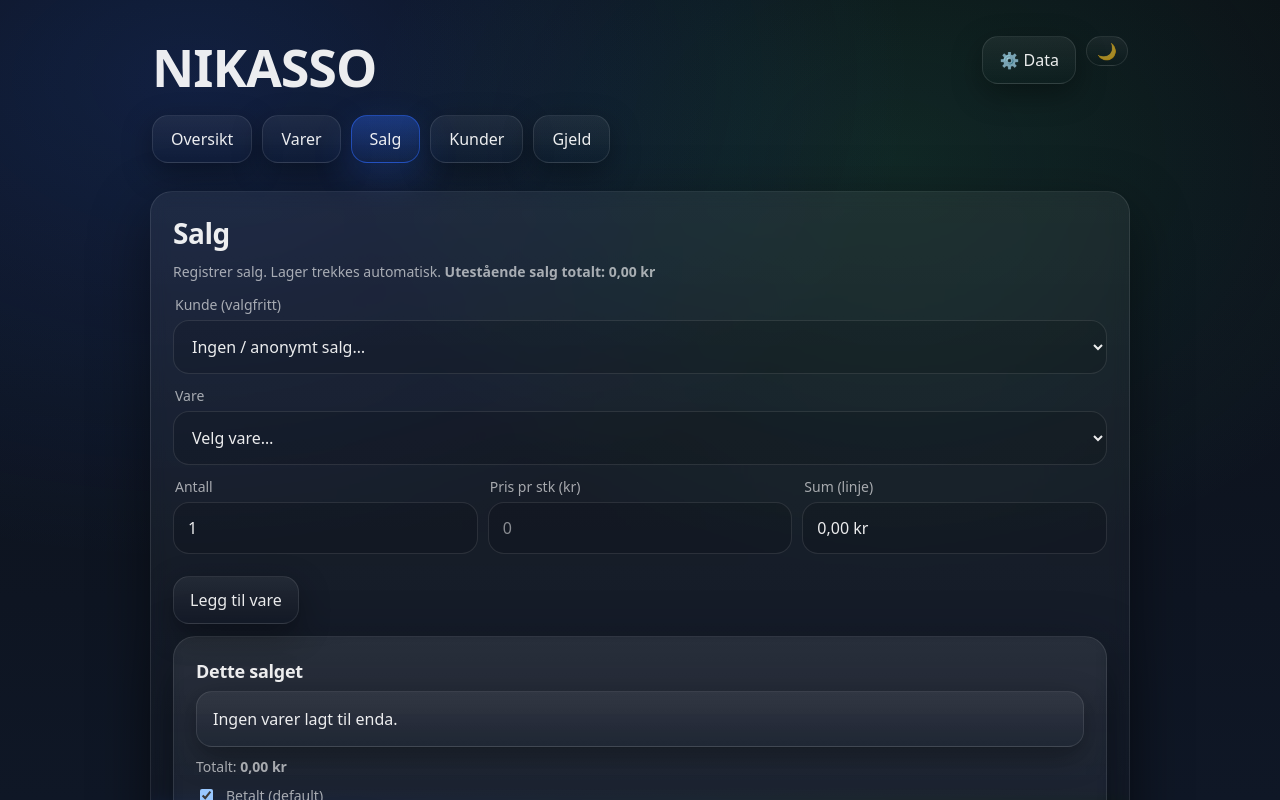
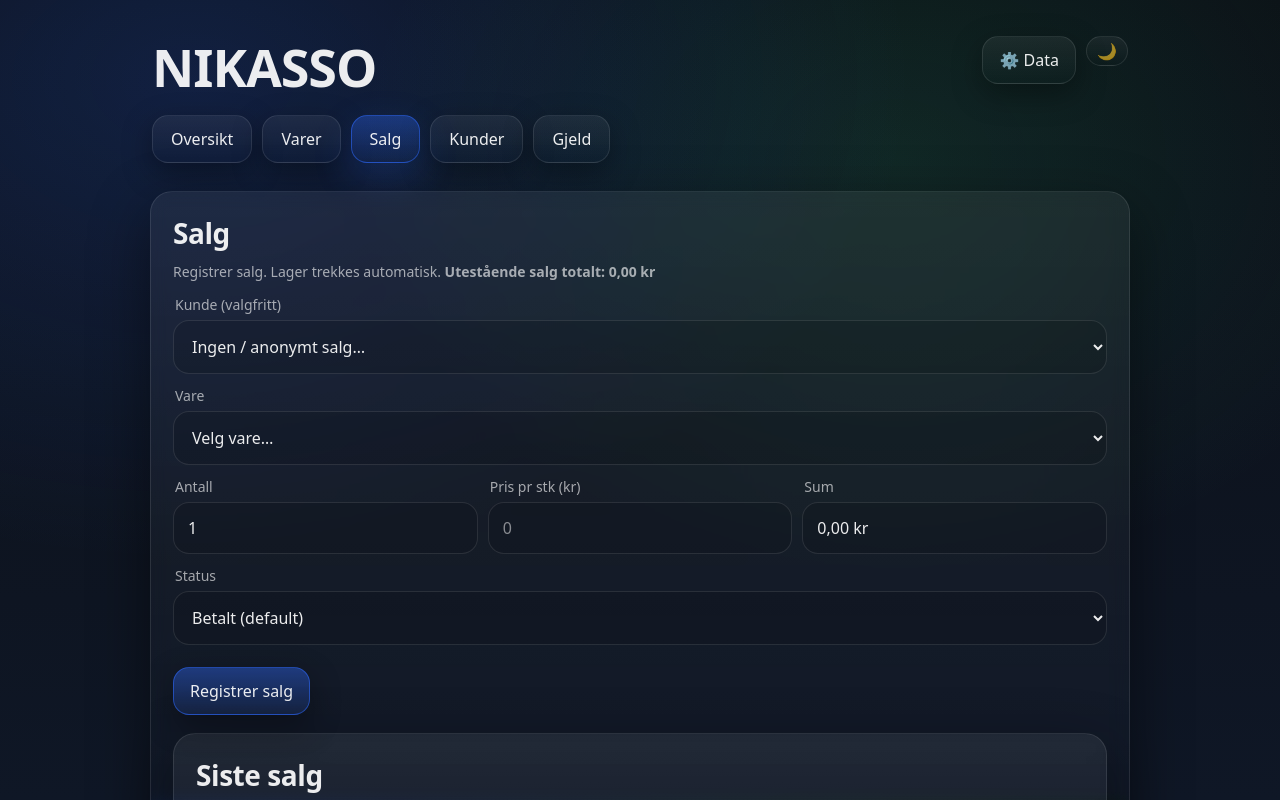
Before and after one commit to nikolaihoffmann-svg/Nikasso-, a React (Vite) app: page / in a window 1280 px wide. Both pictures are taken after a click on the button "Salg". Shown: the top 800 px of the page. Built offline with nearby package versions, Linux system fonts and the light colour scheme.

Commit message:
Update Salg.tsx

```diff
--- a/src/pages/Salg.tsx
+++ b/src/pages/Salg.tsx
@@ -12,11 +12,13 @@ import {
   saleRemaining,
   setItems,
   setSalePaid,
+  uid,
   useCustomers,
   useItems,
   useSales,
   Vare,
   Sale,
+  SaleLine,
 } from "../app/storage";
 
 function toNum(v: string) {
@@ -89,44 +91,30 @@ function ChoiceModal(props: {
   );
 }
 
-type DraftLine = {
-  itemId: string;
-  itemName: string;
-  qty: number;
-  unitPrice: number;
-  unitCostAtSale: number;
-};
-
 export function Salg() {
   const { items } = useItems();
   const { customers } = useCustomers();
   const { sales, removeSale } = useSales();
 
-  // Draft inputs
-  const [customerId, setCustomerId] = useState<string>("");
   const [itemId, setItemId] = useState<string>("");
   const [qty, setQty] = useState<string>("1");
+  const [customerId, setCustomerId] = useState<string>("");
   const [unitPrice, setUnitPrice] = useState<string>("");
 
-  // Draft cart
-  const [draftLines, setDraftLines] = useState<DraftLine[]>([]);
-  const [paidDefault, setPaidDefault] = useState(true);
+  const [paidDefault, setPaidDefault] = useState<boolean>(true);
 
   const [lowPopup, setLowPopup] = useState<{ item: Vare; newStock: number } | null>(null);
 
-  // betaling modal
   const [paySale, setPaySale] = useState<Sale | null>(null);
   const [payAmount, setPayAmount] = useState("0");
-  const [payDate, setPayDate] = useState<string>(new Date().toISOString().slice(0, 10)); // yyyy-mm-dd
+  const [payDate, setPayDate] = useState<string>(new Date().toISOString().slice(0, 10));
   const [payNote, setPayNote] = useState("");
 
-  // slett modal med 2 valg
   const [delSale, setDelSale] = useState<Sale | null>(null);
 
   const selectedItem = useMemo(() => items.find((i) => i.id === itemId) ?? null, [items, itemId]);
   const selectedCustomer = useMemo(() => customers.find((c) => c.id === customerId) ?? null, [customers, customerId]);
 
-  // forhåndsvalg kunde fra Kunder-siden
   useEffect(() => {
     const draft = getSaleDraftCustomer();
     if (draft) {
@@ -135,28 +123,23 @@ export function Salg() {
     }
   }, []);
 
-  // autopopulate pris ved valg av vare (kun hvis feltet er tomt)
   useEffect(() => {
     if (!selectedItem) return;
     if (unitPrice.trim() === "") setUnitPrice(String(selectedItem.price ?? 0));
     // eslint-disable-next-line react-hooks/exhaustive-deps
   }, [selectedItem]);
 
-  const lineTotal = useMemo(() => {
+  const total = useMemo(() => {
     const q = Math.trunc(toNum(qty));
     const p = toNum(unitPrice || (selectedItem?.price ? String(selectedItem.price) : "0"));
     return round2(q * p);
   }, [qty, unitPrice, selectedItem]);
 
-  const draftTotal = useMemo(() => {
-    return round2(draftLines.reduce((a, l) => a + l.qty * l.unitPrice, 0));
-  }, [draftLines]);
-
   const outstandingTotal = useMemo(() => {
     return round2(sales.reduce((a, s) => a + Math.max(0, saleRemaining(s)), 0));
   }, [sales]);
 
-  function addLineToDraft() {
+  function doSale() {
     if (!selectedItem) return alert("Velg en vare først.");
 
     const q = Math.trunc(toNum(qty));
@@ -164,75 +147,36 @@ export function Salg() {
 
     const p = toNum(unitPrice || String(selectedItem.price ?? 0));
 
-    setDraftLines((prev) => [
-      ...prev,
-      {
-        itemId: selectedItem.id,
-        itemName: selectedItem.name,
-        qty: q,
-        unitPrice: round2(p),
-        unitCostAtSale: round2(Number(selectedItem.cost ?? 0)),
-      },
-    ]);
+    const itemsNow = getItems();
+    const idx = itemsNow.findIndex((x) => x.id === selectedItem.id);
+    if (idx < 0) return alert("Fant ikke varen i lageret.");
+
+    const newStock = (itemsNow[idx].stock ?? 0) - q;
+    itemsNow[idx] = { ...itemsNow[idx], stock: newStock, updatedAt: new Date().toISOString() };
+    setItems(itemsNow);
+
+    const line: SaleLine = {
+      id: uid("line"),
+      itemId: selectedItem.id,
+      itemName: selectedItem.name,
+      qty: q,
+      unitPrice: round2(p),
+      unitCostAtSale: Number.isFinite(Number(selectedItem.cost)) ? Number(selectedItem.cost) : undefined,
+    };
+
+    addSale({
+      customerId: selectedCustomer?.id,
+      customerName: selectedCustomer?.name,
+      lines: [line],
+      paid: paidDefault, // ✅ default true
+    });
+
+    const min = itemsNow[idx].minStock ?? 0;
+    if (min > 0 && newStock <= min) setLowPopup({ item: itemsNow[idx], newStock });
 
     setQty("1");
     setUnitPrice("");
     setItemId("");
-  }
-
-  function removeDraftLine(index: number) {
-    setDraftLines((prev) => prev.filter((_, i) => i !== index));
-  }
-
-  function doSale() {
-    if (draftLines.length === 0) return alert("Legg til minst én vare i salget først.");
-
-    // trekk lager for alle lines
-    const itemsNow = getItems();
-    const byId = new Map(itemsNow.map((x) => [x.id, x]));
-    const now = new Date().toISOString();
-
-    // først valider
-    for (const l of draftLines) {
-      const it = byId.get(l.itemId);
-      if (!it) return alert(`Fant ikke varen i lageret: ${l.itemName}`);
-      const newStock = (it.stock ?? 0) - l.qty;
-      // tillat negativt hvis du vil – men dette er en fin sikkerhet:
-      // if (newStock < 0) return alert(`Ikke nok på lager for ${it.name}.`);
-      byId.set(l.itemId, { ...it, stock: newStock, updatedAt: now });
-    }
-
-    // lagre lager
-    setItems(Array.from(byId.values()));
-
-    // lagre salg
-    addSale({
-      customerId: selectedCustomer?.id,
-      customerName: selectedCustomer?.name,
-      lines: draftLines.map((l) => ({
-        itemId: l.itemId,
-        itemName: l.itemName,
-        qty: l.qty,
-        unitPrice: l.unitPrice,
-        unitCostAtSale: l.unitCostAtSale,
-      })),
-      paid: paidDefault, // default betalt ✅
-    });
-
-    // low stock popup: sjekk alle berørte varer
-    for (const l of draftLines) {
-      const it = byId.get(l.itemId);
-      if (!it) continue;
-      const min = it.minStock ?? 0;
-      if (min > 0 && (it.stock ?? 0) <= min) {
-        setLowPopup({ item: it, newStock: it.stock ?? 0 });
-        break;
-      }
-    }
-
-    // reset draft
-    setDraftLines([]);
-    setPaidDefault(true);
   }
 
   function openPayment(s: Sale) {
@@ -260,12 +204,6 @@ export function Salg() {
     if (!delSale) return;
     removeSale(delSale.id, restoreStock);
     setDelSale(null);
-  }
-
-  function renderSaleTitle(s: Sale) {
-    if (!s.lines || s.lines.length === 0) return "Salg";
-    if (s.lines.length === 1) return s.lines[0].itemName;
-    return `${s.lines[0].itemName} + ${s.lines.length - 1} til`;
   }
 
   return (
@@ -319,62 +257,23 @@ export function Salg() {
             />
           </div>
           <div>
-            <label className="label">Sum (linje)</label>
-            <input className="input" value={fmtKr(lineTotal)} readOnly />
+            <label className="label">Sum</label>
+            <input className="input" value={fmtKr(total)} readOnly />
           </div>
         </div>
 
-        <div className="btnRow">
-          <button className="btn" type="button" onClick={addLineToDraft}>
-            Legg til vare
-          </button>
+        <div>
+          <label className="label">Status</label>
+          <select className="input" value={paidDefault ? "paid" : "unpaid"} onChange={(e) => setPaidDefault(e.target.value === "paid")}>
+            <option value="paid">Betalt (default)</option>
+            <option value="unpaid">Ikke betalt</option>
+          </select>
         </div>
 
-        {/* Draft cart */}
-        <div className="card" style={{ marginTop: 0 }}>
-          <div className="cardTitle" style={{ fontSize: 18, marginBottom: 8 }}>
-            Dette salget
-          </div>
-
-          {draftLines.length === 0 ? (
-            <div className="item">Ingen varer lagt til enda.</div>
-          ) : (
-            <div className="list">
-              {draftLines.map((l, idx) => (
-                <div key={`${l.itemId}-${idx}`} className="item">
-                  <p className="itemTitle">{l.itemName}</p>
-                  <div className="itemMeta">
-                    Antall: <b>{l.qty}</b> • Pris: <b>{fmtKr(l.unitPrice)}</b> • Sum: <b>{fmtKr(l.qty * l.unitPrice)}</b>
-                  </div>
-                  <div className="itemActions">
-                    <button className="btn btnDanger" type="button" onClick={() => removeDraftLine(idx)}>
-                      Fjern
-                    </button>
-                  </div>
-                </div>
-              ))}
-            </div>
-          )}
-
-          <div className="itemMeta" style={{ marginTop: 10 }}>
-            Totalt: <b>{fmtKr(draftTotal)}</b>
-          </div>
-
-          <div className="itemMeta" style={{ marginTop: 10 }}>
-            <label style={{ display: "inline-flex", gap: 10, alignItems: "center" }}>
-              <input type="checkbox" checked={paidDefault} onChange={(e) => setPaidDefault(e.target.checked)} />
-              <span>Betalt (default)</span>
-            </label>
-          </div>
-
-          <div className="btnRow" style={{ marginTop: 12 }}>
-            <button className="btn btnPrimary" type="button" onClick={doSale}>
-              Lagre salg
-            </button>
-            <button className="btn" type="button" onClick={() => setDraftLines([])} disabled={draftLines.length === 0}>
-              Tøm
-            </button>
-          </div>
+        <div className="btnRow">
+          <button className="btn btnPrimary" type="button" onClick={doSale}>
+            Registrer salg
+          </button>
         </div>
       </div>
 
@@ -382,19 +281,21 @@ export function Salg() {
 
       <div className="card" style={{ marginTop: 0 }}>
         <div className="cardTitle">Siste salg</div>
-        <div className="cardSub">Viser siste 25 • du kan endre betalt/ubetalt • innbetaling • slette</div>
+        <div className="cardSub">Viser siste 25 • delbetaling/utestående • toggle betalt • slett</div>
 
         <div className="list">
           {sales.slice(0, 25).map((s) => {
-            const paidSum = salePaidSum(s);
+            const paid = salePaidSum(s);
             const rem = Math.max(0, saleRemaining(s));
-            const isPaid = s.paid || rem <= 0;
+            const first = s.lines?.[0];
 
             return (
               <div key={s.id} className={rem > 0 ? "item low" : "item"}>
                 <div className="itemTop">
                   <div>
-                    <p className="itemTitle">{renderSaleTitle(s)}</p>
+                    <p className="itemTitle">
+                      {s.lines?.length > 1 ? `${s.lines.length} varer` : first ? first.itemName : "Salg"}
+                    </p>
 
                     <div className="itemMeta">
                       Sum: <b>{fmtKr(s.total)}</b>
@@ -404,63 +305,36 @@ export function Salg() {
                           • Kunde: <b>{s.customerName}</b>
                         </>
                       ) : null}
-                      {" • "}
-                      {new Date(s.createdAt).toLocaleString("nb-NO")}
                     </div>
 
-                    {/* Lines */}
-                    {Array.isArray(s.lines) && s.lines.length > 0 ? (
-                      <div className="itemMeta" style={{ marginTop: 8 }}>
-                        <b>Varer:</b>
-                        {s.lines.slice(0, 6).map((l) => (
+                    {s.lines?.length ? (
+                      <div className="itemMeta" style={{ marginTop: 6 }}>
+                        <b>Linjer:</b>
+                        {s.lines.slice(0, 3).map((l) => (
                           <div key={l.id} style={{ marginTop: 4 }}>
-                            • {l.itemName} — <b>{l.qty}</b> stk × <b>{fmtKr(l.unitPrice)}</b> ={" "}
-                            <b>{fmtKr(l.qty * l.unitPrice)}</b>
+                            • {l.itemName} × <b>{l.qty}</b> á <b>{fmtKr(l.unitPrice)}</b>
                           </div>
                         ))}
-                        {s.lines.length > 6 ? <div style={{ marginTop: 4, opacity: 0.9 }}>… +{s.lines.length - 6} til</div> : null}
+                        {s.lines.length > 3 ? <div style={{ marginTop: 4, opacity: 0.9 }}>… +{s.lines.length - 3} til</div> : null}
                       </div>
                     ) : null}
 
                     <div className="itemMeta" style={{ marginTop: 8 }}>
-                      Status: <b>{isPaid ? "Betalt" : "Ubetalt"}</b> • Innbetalt: <b>{fmtKr(paidSum)}</b> • Utestående:{" "}
-                      <b>{fmtKr(rem)}</b>
+                      Innbetalt: <b>{fmtKr(paid)}</b> • Utestående: <b>{fmtKr(rem)}</b> • {new Date(s.createdAt).toLocaleString("nb-NO")}
                     </div>
-
-                    {Array.isArray(s.payments) && s.payments.length > 0 ? (
-                      <div className="itemMeta" style={{ marginTop: 8 }}>
-                        <b>Innbetalinger:</b>
-                        {s.payments.slice(0, 4).map((p) => (
-                          <div key={p.id} style={{ marginTop: 4 }}>
-                            • {new Date(p.createdAt).toLocaleDateString("nb-NO")} – <b>{fmtKr(p.amount)}</b>
-                            {p.note ? <> ({p.note})</> : null}
-                          </div>
-                        ))}
-                        {s.payments.length > 4 ? (
-                          <div style={{ marginTop: 4, opacity: 0.9 }}>… +{s.payments.length - 4} til</div>
-                        ) : null}
-                      </div>
-                    ) : null}
                   </div>
                 </div>
 
                 <div className="itemActions">
-                  {/* Toggle paid/unpaid */}
-                  {isPaid ? (
-                    <button className="btn" type="button" onClick={() => setSalePaid(s.id, false)}>
-                      Marker som ubetalt
-                    </button>
-                  ) : (
-                    <button className="btn" type="button" onClick={() => setSalePaid(s.id, true)}>
-                      Marker som betalt
-                    </button>
-                  )}
-
                   {rem > 0 ? (
                     <button className="btn btnPrimary" type="button" onClick={() => openPayment(s)}>
                       Registrer innbetaling
                     </button>
                   ) : null}
+
+                  <button className="btn" type="button" onClick={() => setSalePaid(s.id, !s.paid)}>
+                    {s.paid ? "Marker ubetalt" : "Marker betalt"}
+                  </button>
 
                   <button className="btn btnDanger" type="button" onClick={() => askDelete(s)}>
                     Slett
@@ -499,14 +373,7 @@ export function Salg() {
         {paySale ? (
           <div className="fieldGrid" style={{ marginTop: 0 }}>
             <div className="itemMeta" style={{ marginTop: 0 }}>
-              <b>{renderSaleTitle(paySale)}</b>
-              {paySale.customerName ? (
-                <>
-                  {" "}
-                  • Kunde: <b>{paySale.customerName}</b>
-                </>
-              ) : null}{" "}
-              • Utestående: <b>{fmtKr(Math.max(0, saleRemaining(paySale)))}</b>
+              <b>{paySale.customerName || "Salg"}</b> • Utestående: <b>{fmtKr(Math.max(0, saleRemaining(paySale)))}</b>
             </div>
 
             <div className="row3">
@@ -549,11 +416,9 @@ export function Salg() {
       >
         {delSale ? (
           <div className="itemMeta" style={{ marginTop: 0 }}>
-            <b>{renderSaleTitle(delSale)}</b>
-            <br />
             Sum: <b>{fmtKr(delSale.total)}</b>
             <br />
-            <span style={{ opacity: 0.9 }}>Velg om varene skal legges tilbake på lager eller ikke.</span>
+            <span style={{ opacity: 0.9 }}>Velg om varer skal legges tilbake på lager eller ikke.</span>
           </div>
         ) : null}
       </ChoiceModal>
```
